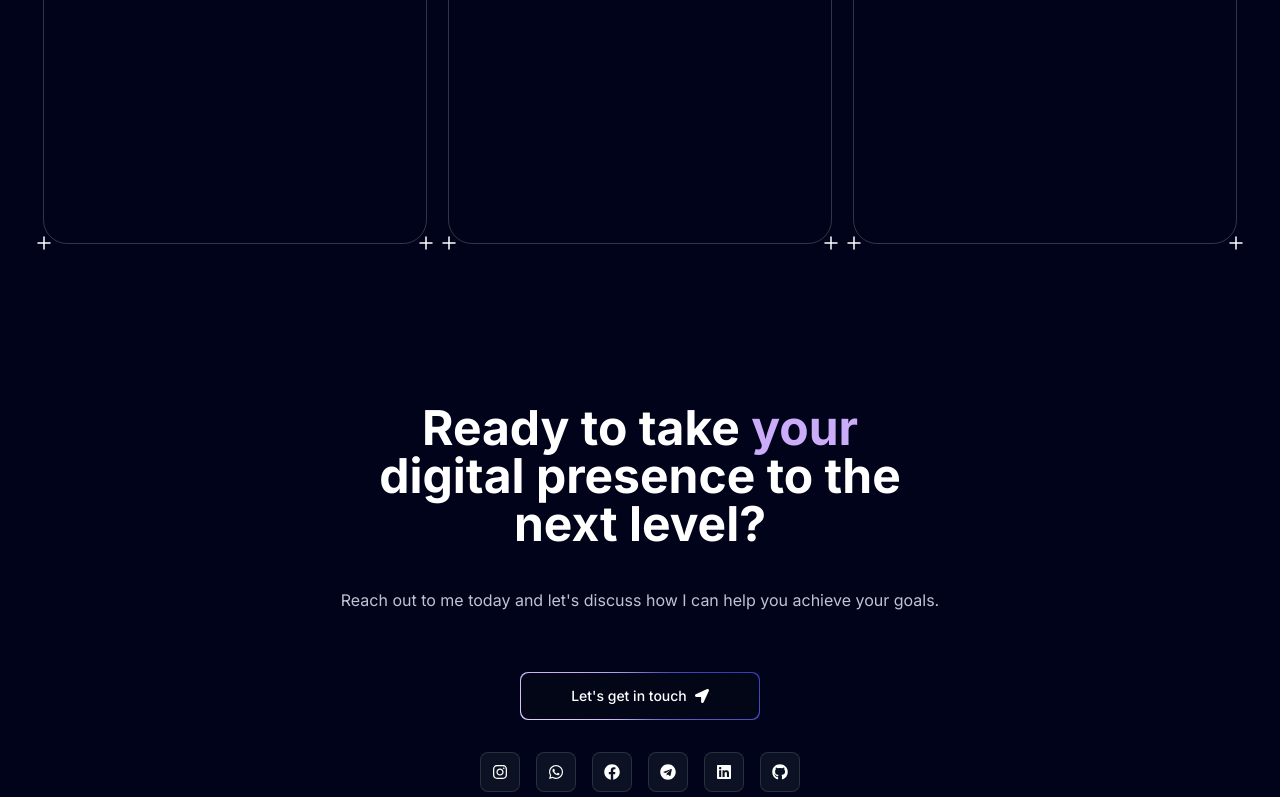
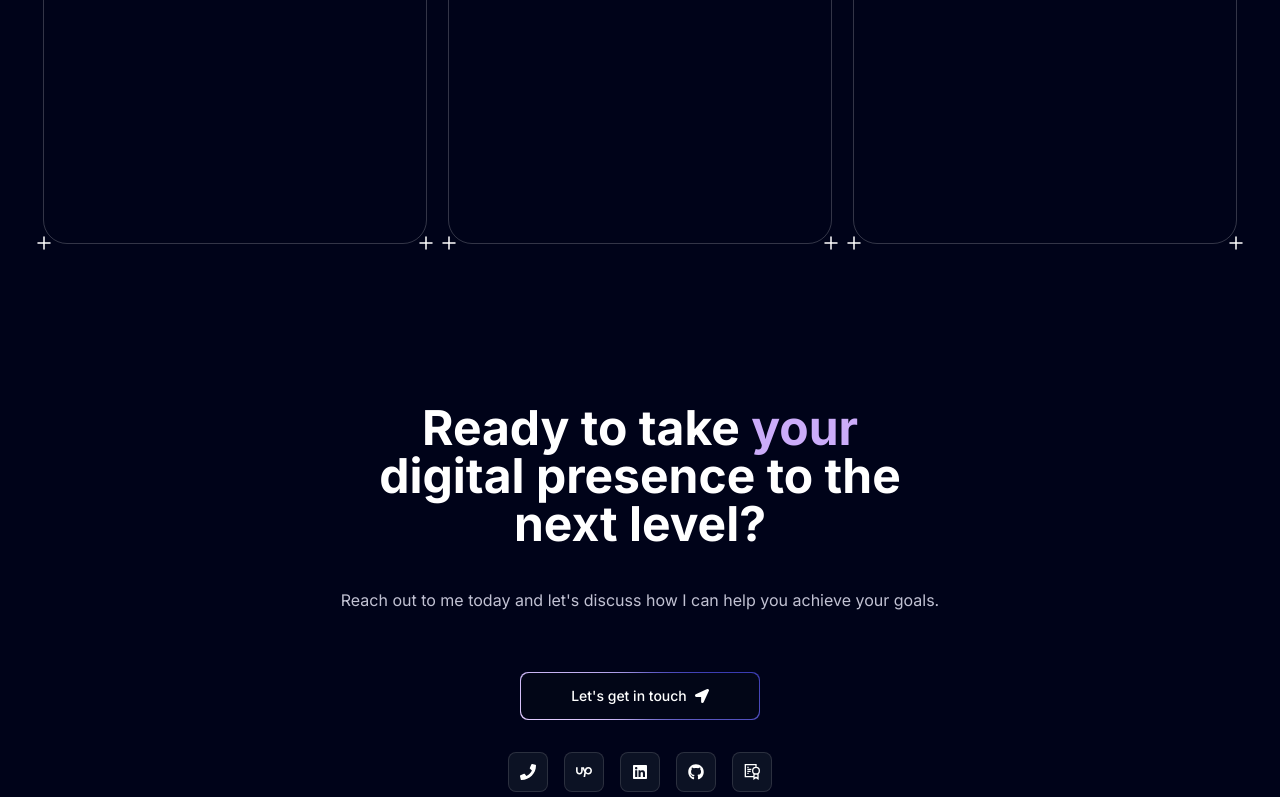
Before and after one commit to Prinznahi/Nahom-s-Portfolio, a Next.js app: page / in a window 1280 px wide. Shown: the part 6640-7437 px from the top of the page. Built offline with nearby package versions, Linux system fonts and the light colour scheme.

Commit message:
Footer.tsx

```diff
--- a/components/Footer.tsx
+++ b/components/Footer.tsx
@@ -1,14 +1,15 @@
-import React from 'react'
-import MagicButton from './ui/MagicButton'
-import { FaLocationArrow, FaInstagram, FaWhatsapp, FaFacebook, FaTelegram, FaLinkedin, FaGithub } from 'react-icons/fa'
+import React from 'react';
+import MagicButton from './ui/MagicButton';
+import { FaLocationArrow, FaLinkedin, FaGithub, FaPhone } from 'react-icons/fa';
+import { FaUpwork } from 'react-icons/fa6';
+import { GrCertificate } from 'react-icons/gr';
 
 const socialMedia = [
-  { id: 'instagram', icon: <FaInstagram />, url: 'https://www.instagram.com/prinz_nahii' },
-  { id: 'whatsapp', icon: <FaWhatsapp />, url: 'https://wa.me/+251941515665' },
-  { id: 'facebook', icon: <FaFacebook />, url: 'https://www.facebook.com/profile.php?id=61561978731894' },
-  { id: 'telegram', icon: <FaTelegram />, url: 'https://t.me/prinz_nahiii' },
+  { id: 'phone', icon: <FaPhone />, url: 'tel:+251941515665' },
+  { id: 'upwork', icon: <FaUpwork />, url: 'https://www.upwork.com/freelancers/~01349f74f7901c56a9' },
   { id: 'linkedin', icon: <FaLinkedin />, url: 'https://www.linkedin.com/in/nahom-teshome-581042293/' },
-  { id: 'github', icon: <FaGithub />, url: 'https://github.com/Prinznahi' }
+  { id: 'github', icon: <FaGithub />, url: 'https://github.com/Prinznahi' },
+  { id: 'certificates', icon: <GrCertificate />, url: 'https://drive.google.com/drive/folders/1lNI7fFdlXbq3oDmD_wmFV1BrCefBHN-y?usp=drive_link' }
 ];
 
 const Footer = () => {
@@ -35,10 +36,10 @@ const Footer = () => {
         ))}
       </div>
       <div className='flex mt-16 md:flex-row flex-col justify-center items-center'>
-        <p className='md:text-base text-xs md:font-normal text-gray-500 font-light'>Copyright © 2024 NT</p>
+        <p className='md:text-base text-xs md:font-normal text-gray-500 font-light'>Copyright © 2024, All Right Reserved | Nahom Teshome</p>
       </div>
     </footer>
-  )
+  );
 }
 
-export default Footer
+export default Footer;
```
